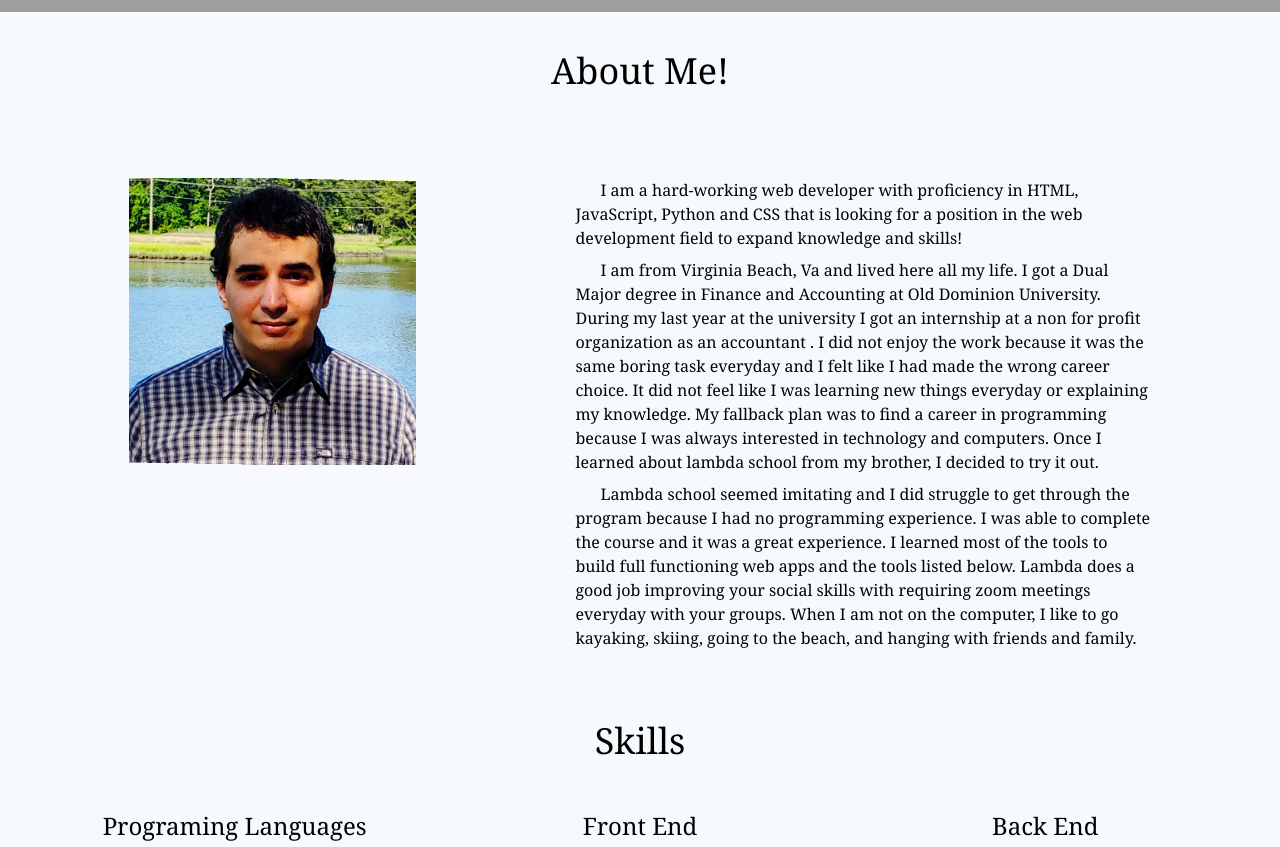
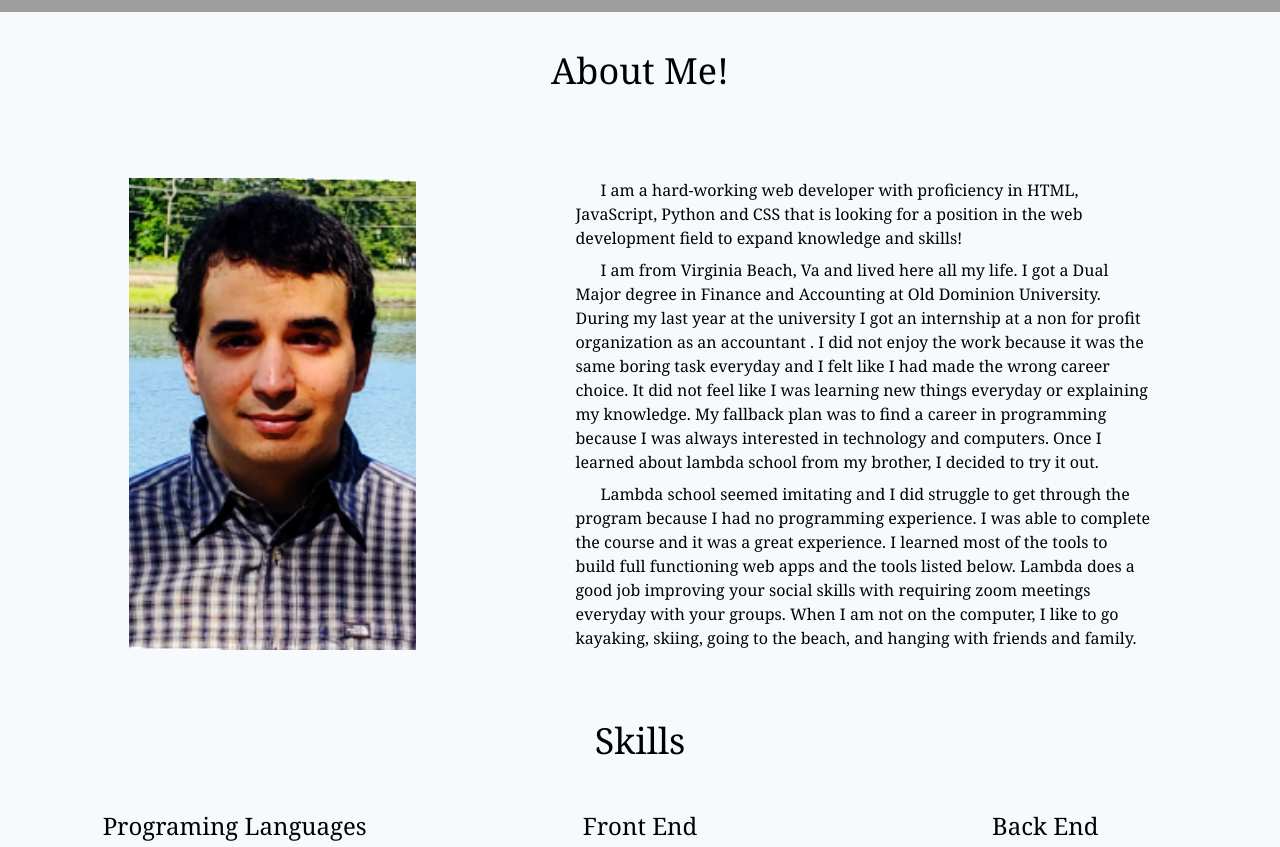
Before and after one commit to ddelfaus/portfolio, a React (Create React App) app in the folder port-app/: page / in a window 1280 px wide. Shown: the part 340-1187 px from the top of the page. Built offline with nearby package versions, Linux system fonts and the light colour scheme; grey boxes are pictures that could not be loaded.

Commit message:
main page

```diff
--- a/port-app/src/components/homePage.js
+++ b/port-app/src/components/homePage.js
@@ -30,7 +30,7 @@ return(
     </div>
 
     <section class = "p-10  py-10 lg:flex lg:flex-row lg:space-x-40 ">
-        <div class ="relative ">
+        <div class ="flex content-center justify-center relative">
         <img class= "object-cover mt-10" src={pic} alt="Picture of David Delfaus standing on a dock" />
         </div>
         <div class = "max-w-xl mt-10 ">
```
